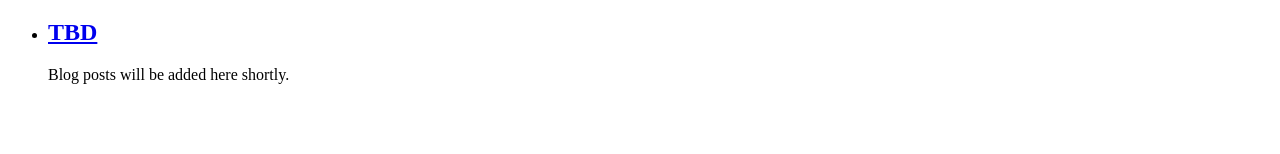
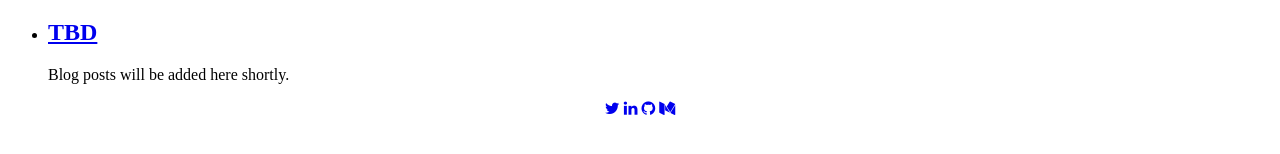
Before and after one commit to ronaldstoner/ron, a Jekyll site: the page built from index.html, in a window 1280 px wide. Shown: the part 338-492 px from the top of the page. Built offline with Jekyll 4.4.1, drawn with Linux system fonts in a browser that asks for light colours; nearby versions of some CDN libraries.

Commit message:
Reverting font locations

```diff
--- a/_layouts/default.html
+++ b/_layouts/default.html
@@ -7,7 +7,7 @@ layout: compress
 
   {% include head.html %}
 
-  <link href="//use.fontawesome.com/releases/v5.0.7/css/all.css" rel="stylesheet">
+  <link href="//maxcdn.bootstrapcdn.com/font-awesome/4.7.0/css/font-awesome.min.css" rel="stylesheet">
 
   <body>
 
```
